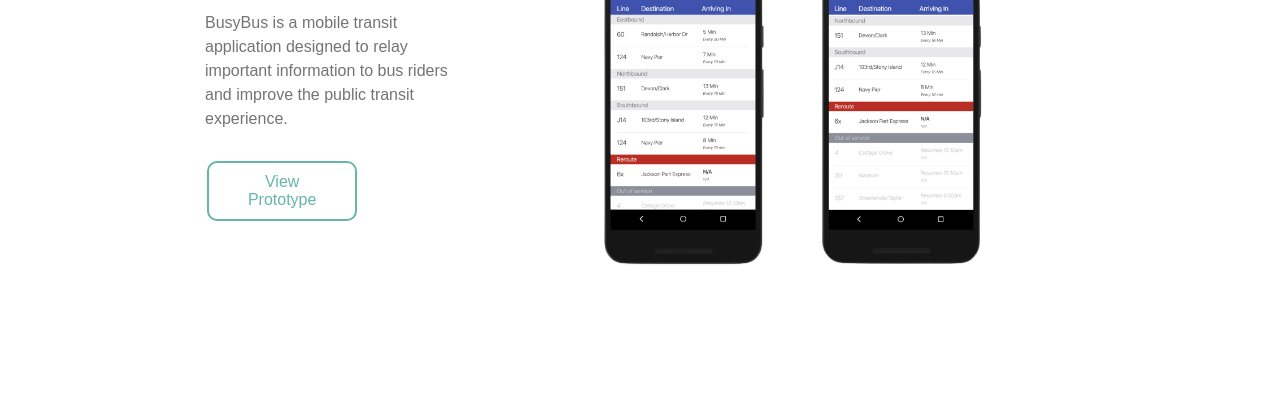
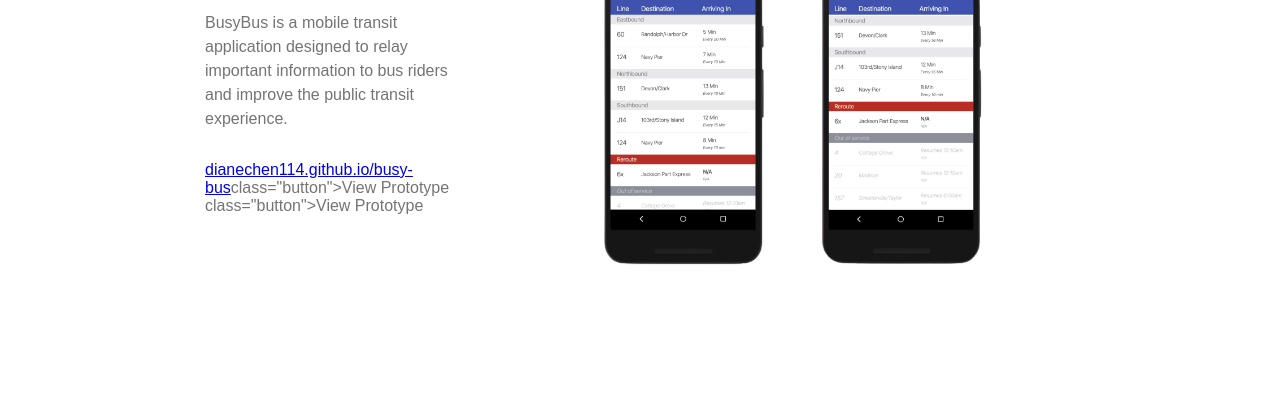
Before and after one commit to dianechen114/dianechen114.github.io, a plain HTML site: page project2.html in a window 1280 px wide. Shown: the part 328-746 px from the top of the page. Drawn offline with Linux system fonts and the light colour scheme.

Commit message:
open link in new tab

```diff
--- a/project2.html
+++ b/project2.html
@@ -34,7 +34,8 @@
               <div class="intro-left">
                  <h1 class="intro-heading">BusyBus</h1>
                  <p class="summary">BusyBus is a mobile transit application designed to relay important information to bus riders and improve the public transit experience.</p>
-                 <a href="/busy-bus" class="button">View Prototype</a>
+                 <a href="/busy-bus" target="_blank">dianechen114.github.io/busy-bus</a>class="button">View Prototype</a>
+class="button">View Prototype</a>
               </div>
               <img
                  src="images/Bus_Hero.png"
```
Also changed, not shown: project1.html (+1 -1 lines).
